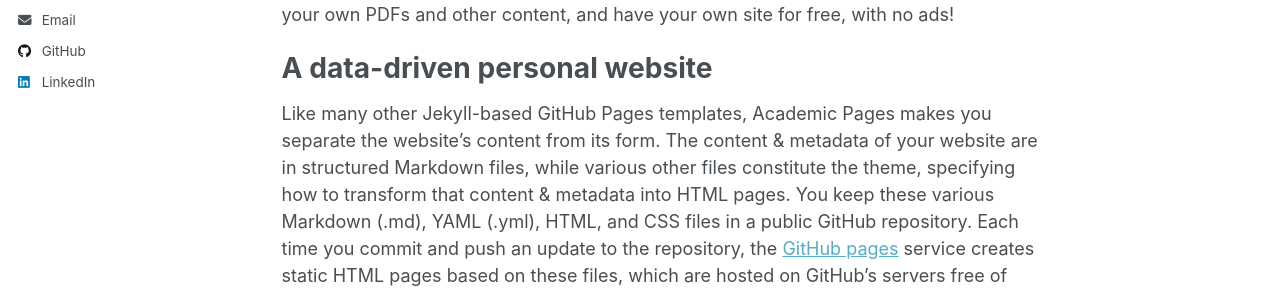
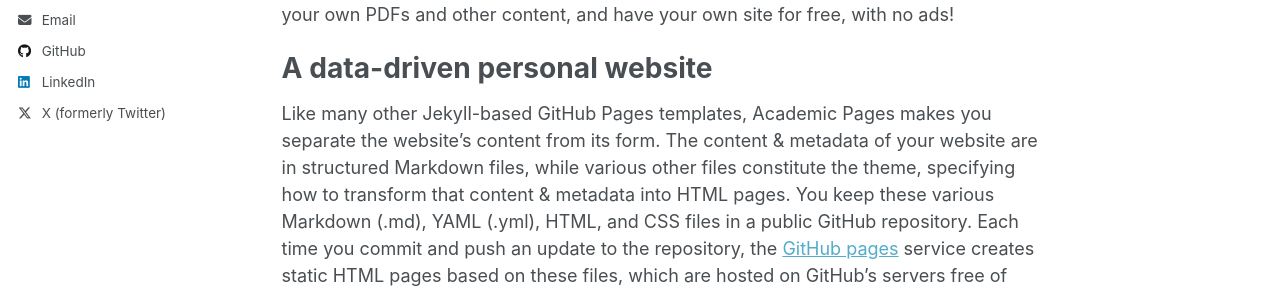
Before and after one commit to SassanTheDev/SassanTheDev.github.io, a Jekyll site: the page built from _pages/about.md, in a window 1280 px wide. Shown: the part 378-671 px from the top of the page. Built offline with Jekyll 4.4.1, drawn with Linux system fonts in a browser that asks for light colours; a script that is not in the unit is left out; some of the changed lines change nothing that is shown.

Commit message:
Update social media links in _config.yml
Added social media usernames and links for various platforms.

```diff
--- a/_config.yml
+++ b/_config.yml
@@ -71,14 +71,16 @@
   steam            : # Username
   telegram         : # URL
   tumblr           : # Username
-  twitter          : # Username for X / Twitter
+  twitter          : "Sassanthedev"
   vine             : # Username
   weibo            : # Username
   wikipedia        : # Username
   xing             : # Username
   youtube          : # Username
   zhihu            : # Username
-
+  Itch.io          : https://sassanthedev.itch.io/
+  Discord          : https://discordapp.com/users/sassanthedev
+  Reddit           : https://www.reddit.com/user/sassanthedev
 # Publication Category - The following the list of publication categories and their headings
 publication_category:
   books:
```
